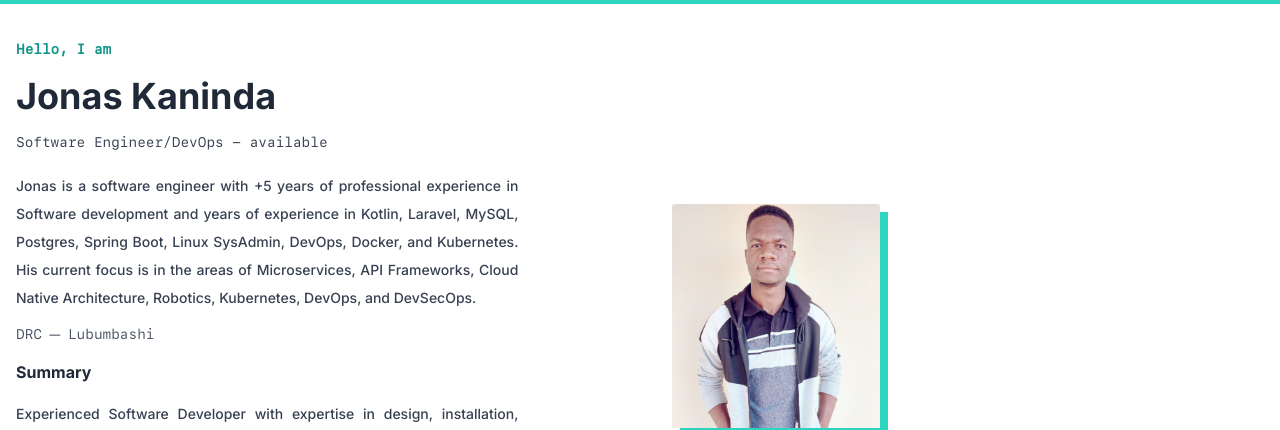
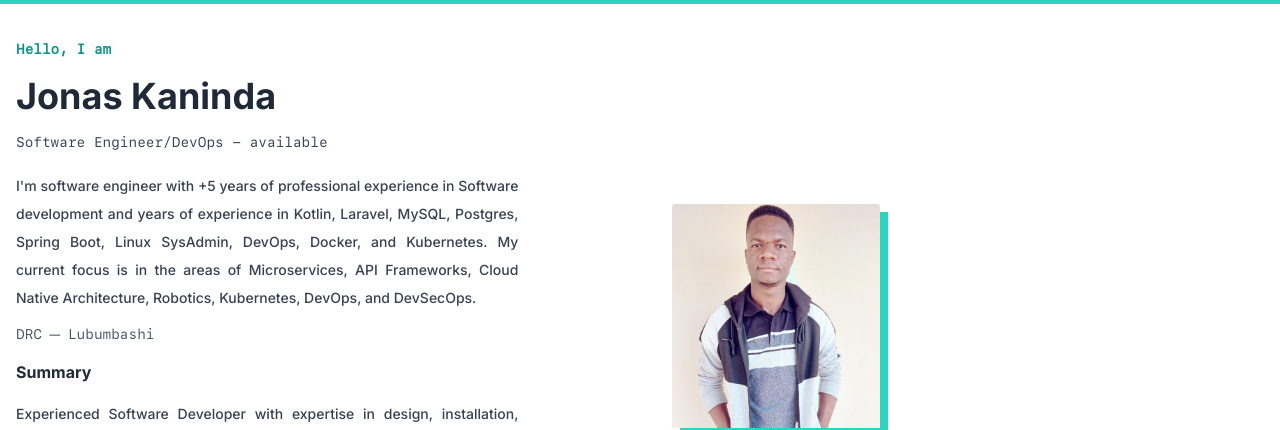
Before and after one commit to jkaninda/portfolio, a Vue app: page / in a window 1280 px wide. Shown: the top 430 px of the page. Built offline with nearby package versions, Linux system fonts and the light colour scheme.

Commit message:
Refactoring

```diff
--- a/src/views/WelcomePage.vue
+++ b/src/views/WelcomePage.vue
@@ -9,7 +9,8 @@
           <p class="text-sm text-gray-700 font-sf">Software Engineer/DevOps - available</p>
         </div>
         <div class="text-sm leading-loose text-justify font-medium text-gray-700 pr-4">
-          Jonas is a software engineer with +5 years of professional experience in Software development and years of experience in Kotlin, Laravel, MySQL, Postgres, Spring Boot, Linux SysAdmin, DevOps, Docker, and Kubernetes. His current focus is in the areas of Microservices, API Frameworks, Cloud Native Architecture, Robotics, Kubernetes, DevOps, and DevSecOps.
+          I'm software engineer with +5 years of professional experience in Software development and years of experience in Kotlin, Laravel, MySQL, Postgres, Spring Boot, Linux SysAdmin, DevOps, Docker, and Kubernetes.
+          My current focus is in the areas of Microservices, API Frameworks, Cloud Native Architecture, Robotics, Kubernetes, DevOps, and DevSecOps.
         </div>
         <p class="font-sf text-sm my-3 text-gray-600">DRC &boxh; Lubumbashi</p>
         <h3 class="text-3xl my-4 text-gray-800 font-bold">Summary</h3>
@@ -78,7 +79,7 @@
         <BaseTech :languages="systems" />
       </div>
       <div>
-        <BaseTitle number="12" title="CI/CD"/>
+        <BaseTitle number="12" title="CI/CD-GitOps"/>
         <BaseTech :languages="cicd" />
       </div>
       <div>
@@ -300,6 +301,10 @@
       src: "https://cdn.jsdelivr.net/gh/devicons/devicon/icons/docker/docker-original.svg"
     },
     {
+      name: "Podman",
+      src: "img/podman_510269_full.png"
+    },
+    {
       name: "Docker Swarm",
       src: "https://cdn.jsdelivr.net/gh/devicons/devicon/icons/docker/docker-original.svg"
     },
@@ -352,6 +357,10 @@
   {
       name: "NGINX Ingress",
       src: "img/ingress.png"
+    },
+  {
+      name: "Istio",
+      src: "img/istio.png"
     },
   ])
   const mobiles = reactive([
```
Also changed, not shown: public/img/istio.png (added), public/img/podman_510269_full.png (added).
